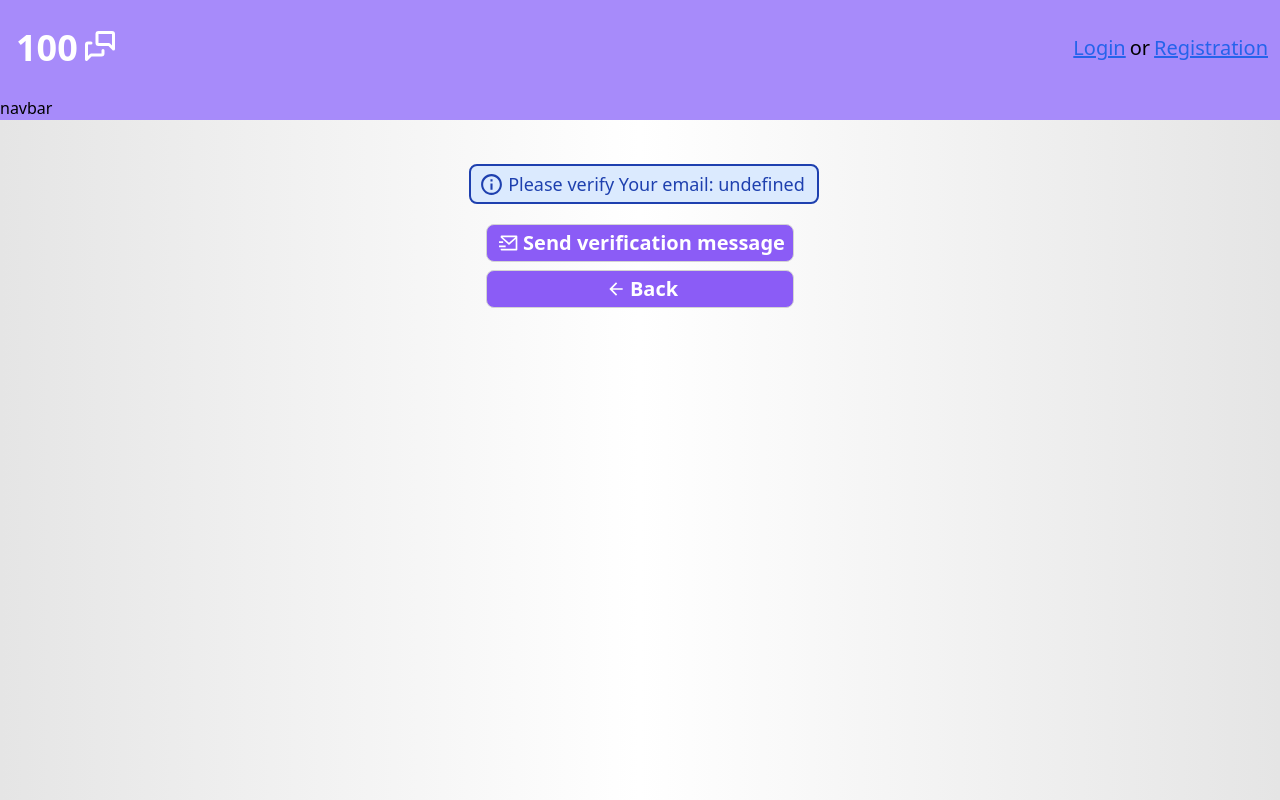
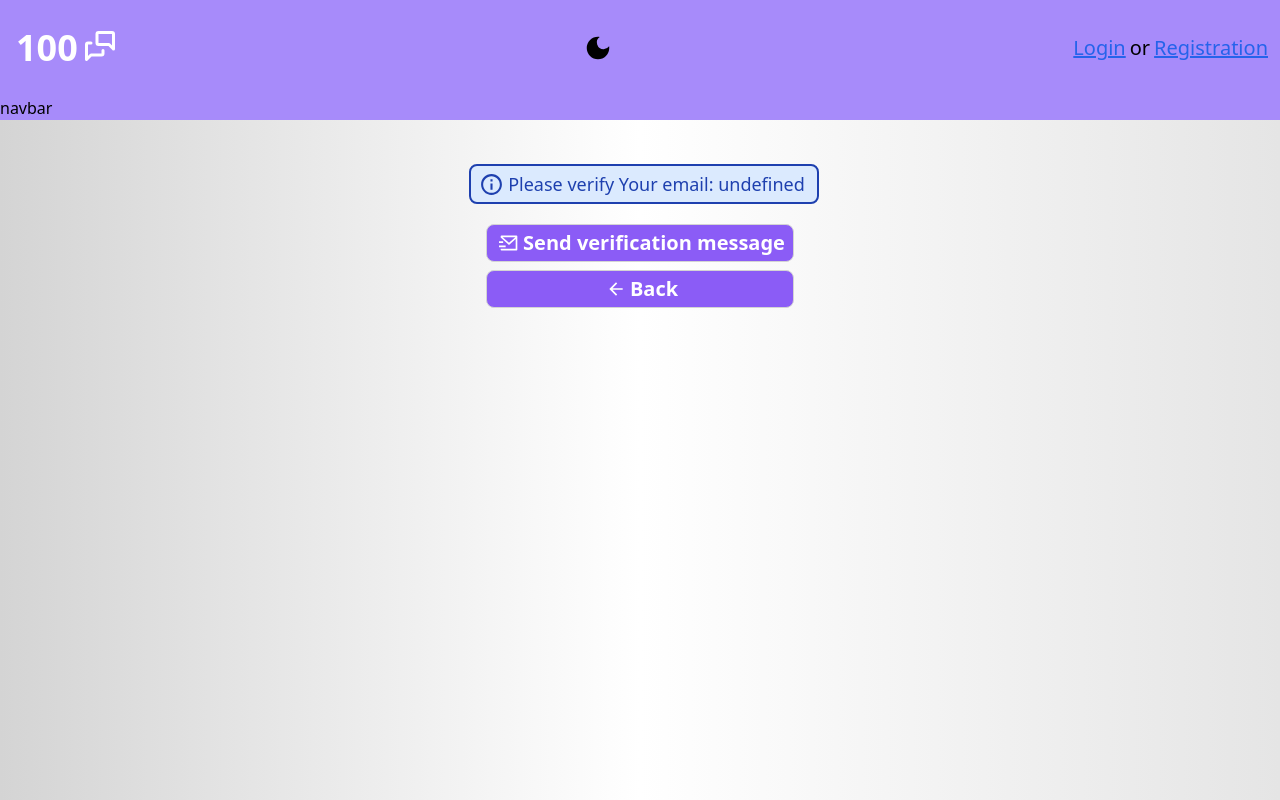
Before and after one commit to AndriiVeremchuk20/live-chat, a Next.js app in the folder client/: page /info/verify-email in a window 1280 px wide. Built offline with nearby package versions, Linux system fonts and the light colour scheme; no server answers.

Commit message:
add dark theme

```diff
--- a/client/src/app/layout.tsx
+++ b/client/src/app/layout.tsx
@@ -29,7 +29,7 @@ const AppInner = (props: any) => {
   const auth = getAuth();
   const { setUser } = useAppStore();
   const router = useRouter();
-  const { setStartLoading, setEndLoading } = useAppStore();
+  const { setAppStartLoading, setAppEndLoading } = useAppStore();
 
   const authMutation = useMutation(authApi.auth, {
     onSuccess(responseData) {
@@ -43,7 +43,7 @@ const AppInner = (props: any) => {
   });
 
   useEffect(() => {
-    setStartLoading();
+    setAppStartLoading();
     const unsub = auth.onAuthStateChanged((mbUser) => {
       if (mbUser) {
         //console.log(mbUser);
@@ -52,7 +52,7 @@ const AppInner = (props: any) => {
         }
         authMutation.mutate();
       }
-      setEndLoading();
+      setAppEndLoading();
     });
 
     return unsub;
@@ -60,20 +60,20 @@ const AppInner = (props: any) => {
 
   return (
     <body
-      className="min-h-screen max-h-fit bg-gradient-to-r from-neutral-200 via-white to-neutral-200"
+      className="min-h-screen max-h-fit bg-gradient-to-r from-neutral-300 dark:from-neutral-900 via-white to-neutral-200 dark:to-neutral-800"
       {...props}
     ></body>
   );
 };
 
 export default function App({ children }: { children: React.ReactNode }) {
-  const { isLoading } = useAppStore();
+  const { isAppLoading } = useAppStore();
 
   return (
     <AppWrapper>
       <html lang="en">
         <AppInner>
-          {isLoading ? (
+          {isAppLoading ? (
             <div className="w-full h-screen bg-red-100 flex flex-col items-center justify-center">
               <div className="w-[150px]">
                 <Loader />
--- a/client/src/components/Header.tsx
+++ b/client/src/components/Header.tsx
@@ -4,6 +4,7 @@ import Link from "next/link";
 import { useEffect } from "react";
 import { TbMessages } from "react-icons/tb";
 import Navbar from "./Navbar";
+import SetTheme from "./SetTheme";
 import { SignOutButton } from "./SignOutButton";
 
 const Header = () => {
@@ -22,6 +23,7 @@ const Header = () => {
         >
           <span className="font-bold font-sans">100</span> <TbMessages />
         </Link>
+		<SetTheme/>
         {user ? (
           <div>
             <span>{user.first_name}</span> <SignOutButton />
--- /dev/null
+++ b/client/src/components/SetTheme.tsx
@@ -0,0 +1,29 @@
+import useAppStore from "@/store";
+import { useCallback } from "react";
+import { MdDarkMode, MdOutlineLightMode } from "react-icons/md";
+
+const SetTheme = () => {
+  const { currTheme, setTheme } = useAppStore();
+
+  const onChangeThemeClick = useCallback(() => {
+    switch (currTheme) {
+      case "light":
+        setTheme("dark");
+        document.documentElement.classList.add("dark");
+        break;
+      case "dark":
+        setTheme("light");
+        document.documentElement.classList.remove("dark");
+        break;
+    }
+  }, [currTheme]);
+
+
+  return (
+    <button onClick={onChangeThemeClick} className="">
+      {currTheme === "light" ? <MdDarkMode size={30}/> : <MdOutlineLightMode size={30} />}
+    </button>
+  );
+};
+
+export default SetTheme;
--- a/client/src/store/index.ts
+++ b/client/src/store/index.ts
@@ -1,12 +1,12 @@
 import { createUserSlice, UserSlice } from "./slices/createUserSlice";
-import { createLoadingSlice, LoadingSlice } from "./slices/createLoadindSlice";
+import { createAppSlice, AppSlice } from "./slices/createAppSlice";
 import { create } from "zustand";
 
-type StoreState = UserSlice & LoadingSlice;
+type StoreState = UserSlice & AppSlice;
 
 const useAppStore = create<StoreState>()((...a) => ({
   ...createUserSlice(...a),
-  ...createLoadingSlice(...a),
+  ...createAppSlice(...a),
 }));
 
 export default useAppStore;
--- /dev/null
+++ b/client/src/store/slices/createAppSlice.ts
@@ -0,0 +1,34 @@
+import {StateCreator} from "zustand";
+
+export type Theme="light"|"dark";
+const LocalStorageKey = "@@/Theme";
+
+export interface AppSlice {
+	isAppLoading: boolean;
+	setAppStartLoading: ()=>void;
+	setAppEndLoading: ()=>void;
+
+	currTheme: Theme;
+	setTheme: (theme: Theme)=>void;
+
+}
+
+export const createAppSlice:  StateCreator<AppSlice> = (set, get) => ({
+	isAppLoading: false,
+	setAppStartLoading: () => {
+		set({isAppLoading: true});
+	},
+	setAppEndLoading: ()=>{
+		set({isAppLoading: false})
+	},
+
+	currTheme: localStorage.getItem(LocalStorageKey)?localStorage.getItem(LocalStorageKey) as Theme : "light",
+	setTheme: (theme: Theme)=>{
+		if(theme === get().currTheme){
+			return;
+		}
+
+		localStorage.setItem(LocalStorageKey, theme);
+		set({currTheme: theme});
+	}
+})
--- a/client/src/store/slices/createLoadindSlice.ts
+++ /dev/null
@@ -1,17 +0,0 @@
-import {StateCreator} from "zustand";
-
-export interface LoadingSlice {
-	isLoading: boolean;
-	setStartLoading: ()=>void;
-	setEndLoading: ()=>void;
-}
-
-export const createLoadingSlice:  StateCreator<LoadingSlice> = (set) => ({
-	isLoading: false,
-	setStartLoading: () => {
-		set({isLoading: true});
-	},
-	setEndLoading: ()=>{
-		set({isLoading: false})
-	}
-})
--- a/client/tailwind.config.js
+++ b/client/tailwind.config.js
@@ -20,10 +20,11 @@ module.exports = {
       // => @media (min-width: 1280px) { ... }
     },
     extend: {
-		animation:{
-			'pulse-slow': 'pulse 1s lineral infinite', // custom animation pulse-slow
-		}
-	},
+      animation: {
+        "pulse-slow": "pulse 1s lineral infinite", // custom animation pulse-slow
+      },
+    },
   },
   plugins: [],
+  darkMode: "class",
 };
```
Also changed, not shown: client/src/app/profile/complete-profile/page.tsx (indentation only).
